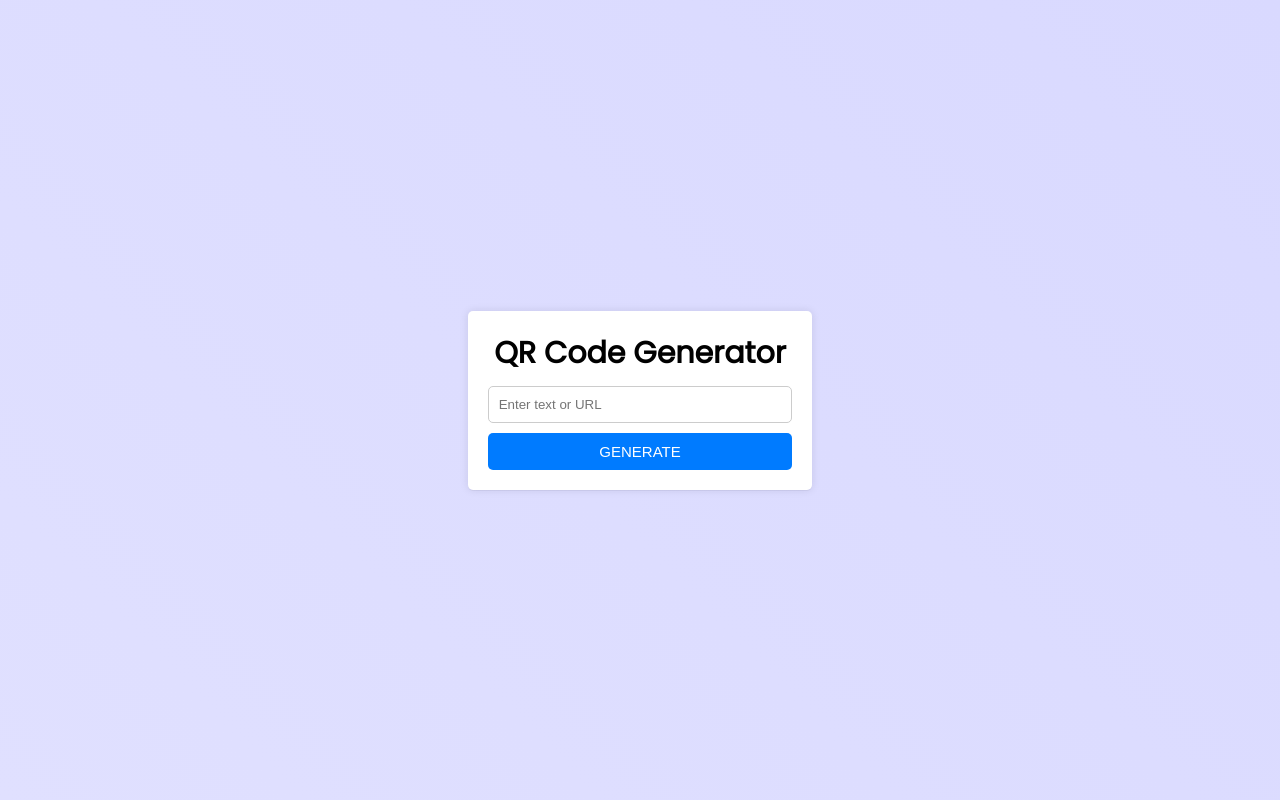
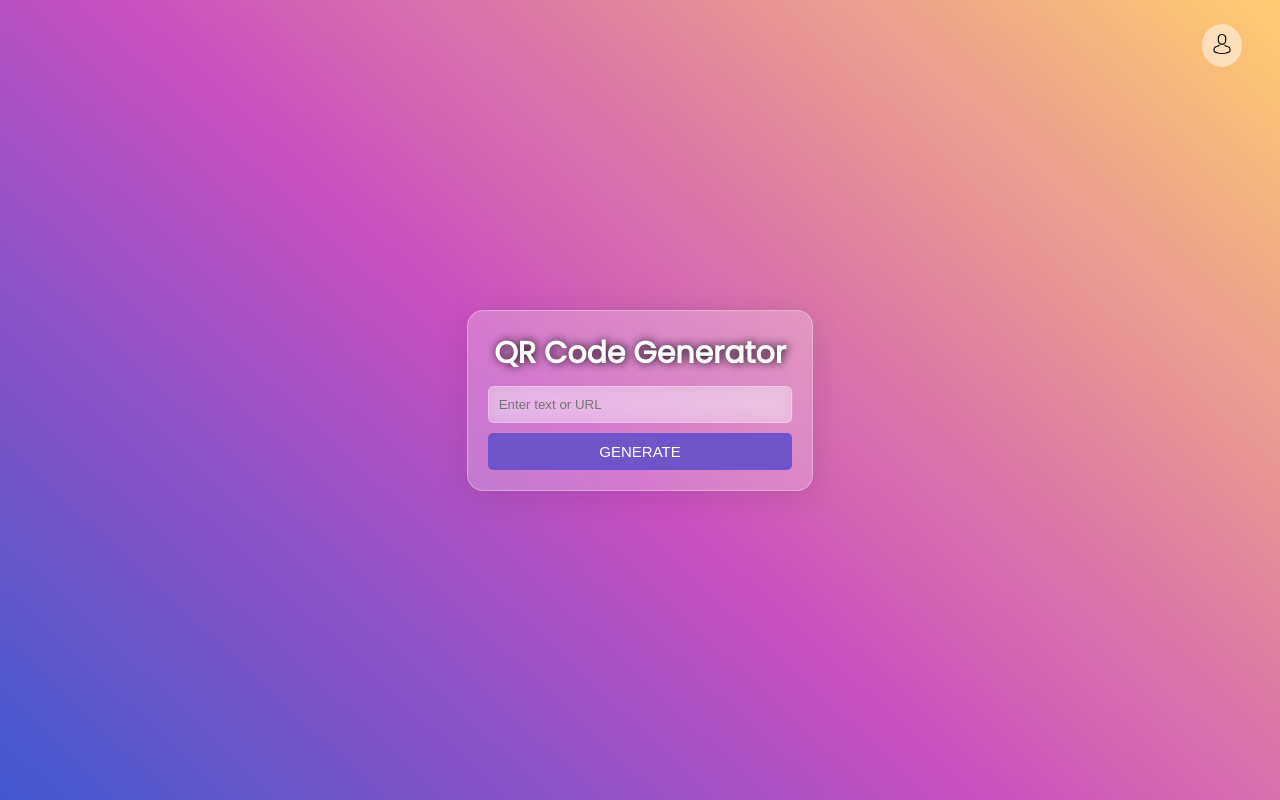
Before and after one commit to EkiZR/QR-Code-Generator, a plain HTML site: page index.html in a window 1280 px wide. Drawn offline with nearby package versions, Linux system fonts and the light colour scheme.

Commit message:
add background and fix bug

```diff
--- a/index.html
+++ b/index.html
@@ -40,7 +40,6 @@
 		<meta name="robots" content="index, follow" />
 	</head>
 	<body>
-		<div class="Home">
 			<div class="qr-container">
 				<div class="qr-heading">QR Code Generator</div>
 				<section class="user-input">
@@ -58,8 +57,16 @@
 					>Download QR Code</a
 				>
 			</div>
-		</div>
 
+			<button id="About"><img src="/avatar.png" alt=""></button>
+
+		<!-- Development -->
+		<script src="https://unpkg.com/@popperjs/core@2/dist/umd/popper.min.js"></script>
+		<script src="https://unpkg.com/tippy.js@6/dist/tippy-bundle.umd.js"></script>
+
+		<!-- Production -->
+		<script src="https://unpkg.com/@popperjs/core@2"></script>
+		<script src="https://unpkg.com/tippy.js@6"></script>
 		<script src="https://cdnjs.cloudflare.com/ajax/libs/qrcodejs/1.0.0/qrcode.min.js"></script>
 		<script src="main.js"></script>
 	</body>
--- a/main.js
+++ b/main.js
@@ -18,36 +18,6 @@ btn.addEventListener("click", () => {
   }
 });
 
-/* function generate(user_input) {
-    qr_code_element.style.display = "";
-    qr_code_element.style.marginTop = "20px";
-    qr_code_element.style.marginBottom = "20px";
-
-    var qrcode = new QRCode(qr_code_element, {
-      text: `${user_input.value}`,
-      width: 180,
-      height: 180,
-      colorDark: "#000000",
-      colorLight: "#ffffff",
-      correctLevel: QRCode.CorrectLevel.H,
-    });
-
-    let qr_code_img = document.querySelector(".qr-code img");
-    let qr_code_canvas = document.querySelector("canvas");
-
-    if (qr_code_img.getAttribute("src") == null) {
-      setTimeout(() => {
-        downloadLink.style.display = "block";
-        downloadLink.href = addWhiteBackground(qr_code_canvas.toDataURL());
-      }, 300);
-    } else {
-      setTimeout(() => {
-        downloadLink.style.display = "block";
-        downloadLink.href = addWhiteBackground(qr_code_img.getAttribute("src"));
-      }, 300);
-    }
-  } */
-
   function generate(user_input) {
     qr_code_element.style.display = "";
     qr_code_element.style.marginTop = "20px";
@@ -57,17 +27,20 @@ btn.addEventListener("click", () => {
         text: `${user_input.value}`,
         width: 180,
         height: 180,
-        colorDark: "#000000",  // Warna kotak-kotak QR code menjadi merah
-        colorLight: "#ffffff",  // Warna latar belakang QR code
+        colorDark: "#000000",
+        colorLight: "#FFFFFF",
         correctLevel: QRCode.CorrectLevel.H,
     });
 
     let qr_code_img = document.querySelector(".qr-code img");
     let qr_code_canvas = document.querySelector("canvas");
 
+
+
     if (qr_code_img.getAttribute("src") == null) {
         setTimeout(() => {
             downloadLink.style.display = "block";
+
             downloadLink.href = qr_code_canvas.toDataURL("image/png");
         }, 300);
     } else {
@@ -78,26 +51,8 @@ btn.addEventListener("click", () => {
     }
 }
 
-
-/* function addWhiteBackground(dataURL) {
-    const canvas = document.createElement("canvas");
-    const ctx = canvas.getContext("2d");
-
-    const qrCodeSize = 200; // Ukuran QR code
-    const padding = 10; // Padding yang diinginkan
-
-    canvas.width = qrCodeSize + 2 * padding; // Lebar canvas = ukuran QR code + 2x padding
-    canvas.height = qrCodeSize + 2 * padding; // Tinggi canvas = ukuran QR code + 2x padding
-
-    // Gambar latar belakang putih dengan padding
-    ctx.fillStyle = "white"; // Ganti warna latar belakang menjadi putih
-    ctx.fillRect(0, 0, canvas.width, canvas.height);
-
-    // Gambar QR Code di tengah dengan padding
-    const qrCodeImg = new Image();
-    qrCodeImg.src = dataURL;
-    ctx.drawImage(qrCodeImg, padding, padding, qrCodeSize, qrCodeSize);
-
-    return canvas.toDataURL();
-}
- */
+tippy('#About', {
+  arrow: true,
+  content: 'Created ekizr',
+  animation : 'fade',
+});
--- a/style.css
+++ b/style.css
@@ -1,5 +1,4 @@
-@import url('https://fonts.googleapis.com/css2?family=Poppins&family=Quicksand:wght@500;700&display=swap');
-
+@import url("https://fonts.googleapis.com/css2?family=Poppins&family=Quicksand:wght@500;700&display=swap");
 
 * {
 	box-sizing: border-box;
@@ -8,8 +7,10 @@
 }
 
 body {
-	font-family: 'Poppins', sans-serif;
-  background: linear-gradient(45deg, #e0e0ff, #d9d9ff);
+	font-family: "Poppins", sans-serif;
+	background-color: #4158d0;
+	background-image: linear-gradient(43deg, #4158d0 0%, #c850c0 46%, #ffcc70 100%);
+
 	display: flex;
 	justify-content: center;
 	align-items: center;
@@ -22,15 +23,20 @@ body {
 	max-width: 400px;
 	margin: 0 auto;
 	padding: 20px;
-	background-color: #fff;
-	border-radius: 5px;
-  box-shadow: rgba(17, 17, 26, 0.05) 0px 1px 0px, rgba(17, 17, 26, 0.1) 0px 0px 8px;
+	background: rgba(255, 255, 255, 0.24);
+	border-radius: 16px;
+	box-shadow: 0 4px 30px rgba(0, 0, 0, 0.1);
+	backdrop-filter: blur(7px);
+	-webkit-backdrop-filter: blur(7px);
+	border: 1px solid rgba(255, 255, 255, 0.3);
 }
 
 .qr-heading {
 	text-align: center;
-  font-size: 30px;
-  font-weight: 700;
+	font-size: 30px;
+	color: white;
+	font-weight: 700;
+	text-shadow: #000000 1px 0 10px;
 }
 
 .qr-label {
@@ -43,15 +49,31 @@ body {
 	padding: 10px;
 	margin-bottom: 10px;
 	margin-top: 10px;
-	border: 1px solid #ccc;
-	border-radius: 5px;
+	background: rgba(255, 255, 255, 0.279);
+	border-radius: 6px;
+	box-shadow: 0 4px 30px rgba(0, 0, 0, 0.1);
+	backdrop-filter: blur(7px);
+	-webkit-backdrop-filter: blur(7px);
+	border: 1px solid rgba(255, 255, 255, 0.3);
+	outline: none;
+	transition: all 0.3s cubic-bezier(0.19, 1, 0.22, 1);
+	box-shadow: 0px 0px 20px -18px;
+}
+
+.qr-input:hover {
+	border: 2px solid lightgrey;
+	box-shadow: 0px 0px 20px -17px;
+}
+
+.qr-input:active {
+	transform: scale(0.95);
 }
 
 .qr-button {
 	width: 100%;
 	padding: 10px;
 	font-size: 15px;
-	background-color: #007bff;
+	background-color: #7055ca;
 	color: #fff;
 	border: none;
 	border-radius: 5px;
@@ -59,20 +81,23 @@ body {
 }
 
 .qr-button:hover {
-	background-color: #0056b3;
+	background-color: #6242cd;
 }
 
 .qr-code {
 	display: flex;
 	justify-content: center;
 	align-items: center;
+	background-color: white;
+	padding: 5%;
+	border-radius: 15pt;
 }
 
 .qr-download {
 	display: block;
 	text-align: center;
 	text-decoration: none;
-	background-color: #007bff;
+	background-color: #7055ca;
 	color: #fff;
 	padding: 10px;
 	border-radius: 5px;
@@ -80,12 +105,20 @@ body {
 }
 
 .qr-download:hover {
-	background-color: #0056b3;
+	background-color: #6242cd;
 }
 
+#About {
+	position: absolute;
+	right: 3%;
+	top: 3%;
+	background: rgba(255, 255, 255, 0.478);
+	border: none;
+	padding: 10px;
+	border-radius: 50%;
+}
 
-/* @media screen and (max-width: 768px) {
-    .qr-code {
-        filter: invert(100%) sepia(100%) saturate(0%) hue-rotate(0deg) brightness(100%) contrast(100%);
-    }
-} */
+#About img {
+	width: 20px;
+	height: 20px;
+}
```
Also changed, not shown: avatar.png (added).
